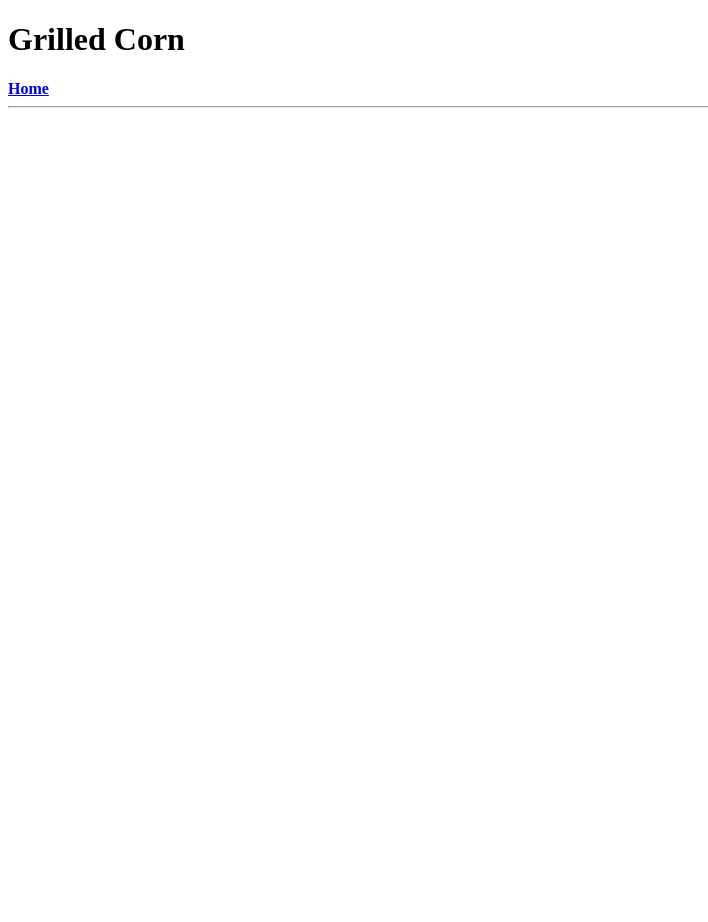
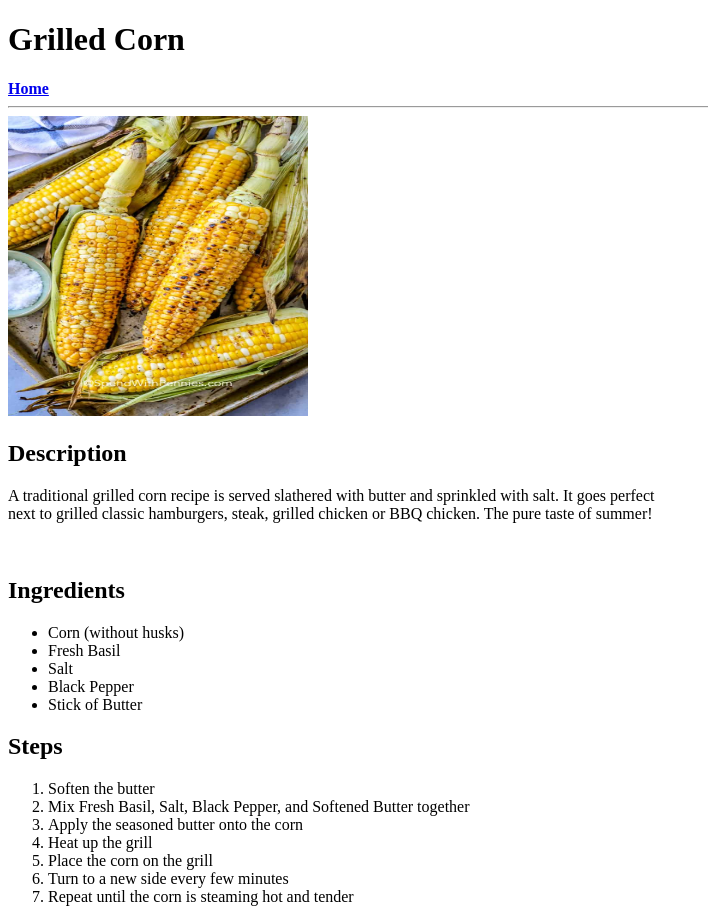
Before and after one commit to halo-AS/odin-recipes, a plain HTML site: page recipes/grilledCorn.html in a window 1280 px wide. Shown: the whole page, without its empty margins (0-708 px from the left). Before the commit the page ends 800 px from the top, so only its background shows below. Drawn offline with Linux system fonts and the light colour scheme.

Commit message:
Create the grilledCorn.html page
The grilledCorn.html webpage was fully filled in with an image, a
description, an unordered list of ingredients, and an ordered list of
the steps needed to cook the grilled corn.

```diff
--- a/recipes/grilledCorn.html
+++ b/recipes/grilledCorn.html
@@ -10,5 +10,31 @@
         <h1>Grilled Corn</h1>
         <a href="../index.html"><strong>Home</strong></a>
         <hr>
+        <div>
+            <img src="../imgs/grilledCorn.jpg" alt="Tasty grilled corn" width="300" height="300">
+            <h2>Description</h2>
+            <p>A traditional grilled corn recipe is served slathered with butter and sprinkled with salt. It goes perfect<br>next to grilled classic hamburgers, steak, grilled chicken or BBQ chicken. The pure taste of summer!</p>
+        </div>
+        <br>
+        <div>
+            <h2>Ingredients</h2>
+            <ul>
+                <li>Corn (without husks)</li>
+                <li>Fresh Basil</li>
+                <li>Salt</li>
+                <li>Black Pepper</li>
+                <li>Stick of Butter</li>
+            </ul>
+            <h2>Steps</h2>
+            <ol>
+                <li>Soften the butter</li>
+                <li>Mix Fresh Basil, Salt, Black Pepper, and Softened Butter together</li>
+                <li>Apply the seasoned butter onto the corn</li>
+                <li>Heat up the grill</li>
+                <li>Place the corn on the grill</li>
+                <li>Turn to a new side every few minutes</li>
+                <li>Repeat until the corn is steaming hot and tender</li>
+            </ol>
+        </div>
     </body>
 </html>
```
Also changed, not shown: imgs/grilledCorn.jpg (added).
